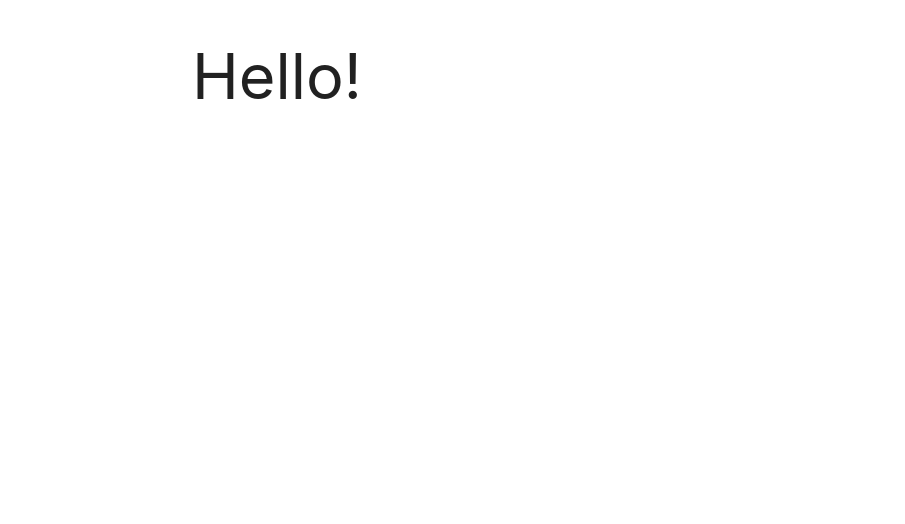
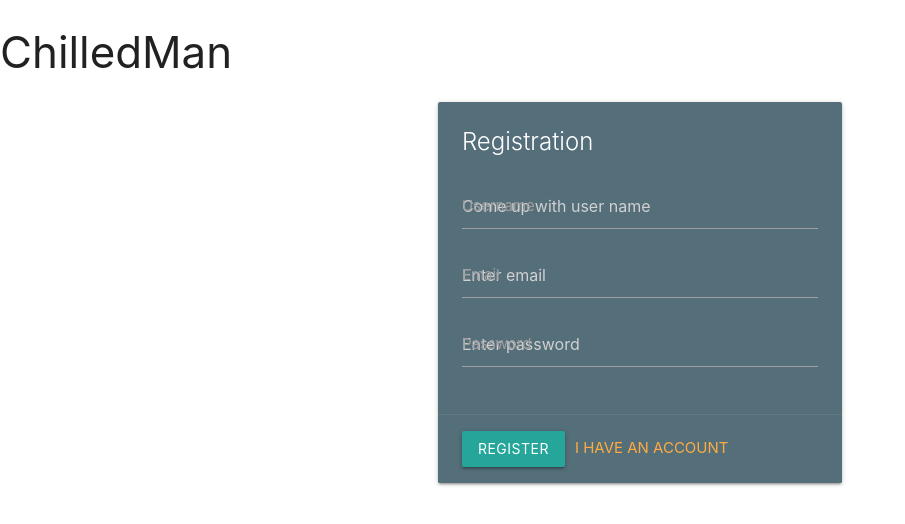
Before and after one commit to oleg221201/ChilledMan-frontend, a React (Create React App) app: page / in a window 1280 px wide. Shown: the top 524 px of the page, without its empty margins (0-905 px from the left). Built offline with nearby package versions, Linux system fonts and the light colour scheme.

Commit message:
added register and login

```diff
--- a/package.json
+++ b/package.json
@@ -25,6 +25,7 @@
       "react-app/jest"
     ]
   },
+  "proxy": "http://localhost:5000",
   "browserslist": {
     "production": [
       ">0.2%",
--- a/public/index.html
+++ b/public/index.html
@@ -24,7 +24,7 @@
       work correctly both with client-side routing and a non-root public URL.
       Learn how to configure a non-root public URL by running `npm run build`.
     -->
-    <title>React App</title>
+    <title>ChilledMan</title>
   </head>
   <body>
     <noscript>You need to enable JavaScript to run this app.</noscript>
--- a/src/App.js
+++ b/src/App.js
@@ -1,12 +1,19 @@
 import React from 'react'
+import {useRoutes} from "./routes";
+import {BrowserRouter} from 'react-router-dom'
 import 'materialize-css'
 
+
 function App() {
-  return (
-    <div className="container">
-      <h1>Hello!</h1>
-    </div>
-  )
+    const routes = useRoutes(false)
+    return (
+        <BrowserRouter>
+            <div>
+                {routes}
+            </div>
+        </BrowserRouter>
+
+    )
 }
 
 export default App
--- /dev/null
+++ b/src/hooks/http.hook.js
@@ -0,0 +1,35 @@
+import {useState, useCallback} from 'react'
+
+export const useHttp = () => {
+    const [loading, setLoading] = useState(false)
+    const [error, setError] = useState(null)
+
+    const request = useCallback(async (url, method, body = null, headers = {}) => {
+        setLoading(true)
+        try {
+            if (body) {
+                body = JSON.stringify(body)
+                headers['Content-Type'] = 'application/json'
+            }
+
+            const response = await fetch(url, {method, body, headers})
+            const data = await response.json()
+
+            if (!response.ok){
+                throw new Error(data.message || "Something go wrong")
+            }
+
+            setLoading(false)
+
+            return data
+        } catch (err) {
+            setLoading(false)
+            setError(err.message)
+            throw err
+        }
+    }, [])
+
+    const clearErrors = () => setError(null)
+
+    return {loading, request, error, clearErrors}
+}
--- /dev/null
+++ b/src/pages/LoginPage.js
@@ -0,0 +1,71 @@
+import React, {useState} from "react"
+import {useHttp} from "../hooks/http.hook";
+
+export const LoginPage = () => {
+
+    const {loading , request} = useHttp()
+
+    const [data, setData] = useState({
+        email: "", password: ""
+    })
+
+    const changeHandler = event => {
+        setData({...data, [event.target.name]: event.target.value})
+    }
+
+    const login = async () => {
+        try {
+            const login_data = await request("/api/auth/login", "POST", {...data})
+            console.log("Login:", login_data)
+        } catch (err) {
+
+        }
+    }
+
+    return (
+        <div>
+            <h3>ChilledMan</h3>
+            <div className="row">
+                <div className="col s4 offset-s4">
+                    <div className="card blue-grey darken-1">
+                        <div className="card-content white-text">
+                            <span className="card-title" style={{paddingBottom: 10}}>Log in</span>
+
+                            <div className="input-field">
+                                <input
+                                    placeholder="Enter email"
+                                    name="email"
+                                    type="text"
+                                    onChange={changeHandler}
+                                />
+                                <label htmlFor="email">Email</label>
+                            </div>
+
+                            <div className="input-field">
+                                <input
+                                    placeholder="Enter password"
+                                    name="password"
+                                    type="password"
+                                    onChange={changeHandler}
+                                />
+                                <label htmlFor="password">Password</label>
+                            </div>
+
+                        </div>
+                        <div className="card-action">
+                            <button
+                                className="btn"
+                                style={{marginRight: 10}}
+                                onClick={login}
+                                disabled={loading}
+                            >
+                                Log in
+                            </button>
+                            <a href="/">I don`t have an account</a>
+                        </div>
+                    </div>
+                </div>
+            </div>
+        </div>
+    )
+}
--- /dev/null
+++ b/src/pages/RegistrationPage.js
@@ -0,0 +1,78 @@
+import React, {useState} from "react"
+import {useHttp} from "../hooks/http.hook";
+
+export const RegistrationPage = () => {
+
+    const {loading, request} = useHttp()
+
+    const [data, setData] = useState({
+        email: "", password: "", username: ""
+    })
+
+    const changeHandler = event => {
+        setData({...data, [event.target.name]: event.target.value})
+    }
+
+    const register = async () => {
+        try {
+            const reg_data = await request("/api/auth/registration", "POST", {...data})
+            console.log("Registration", reg_data)
+        } catch (err) {
+
+        }
+    }
+
+    return (
+         <div>
+             <h3>ChilledMan</h3>
+             <div className="row">
+                 <div className="col s4 offset-s4">
+                     <div className="card blue-grey darken-1">
+                         <div className="card-content white-text">
+                             <span className="card-title" style={{paddingBottom: 10}}>Registration</span>
+
+                             <div className="input-field">
+                                 <input
+                                     placeholder="Come up with user name"
+                                     name="username"
+                                     type="text"
+                                     onChange={changeHandler}/>
+                                 <label htmlFor="username">Username</label>
+                             </div>
+
+                             <div className="input-field">
+                                 <input
+                                     placeholder="Enter email"
+                                     name="email"
+                                     type="text"
+                                     onChange={changeHandler}/>
+                                 <label htmlFor="email">Email</label>
+                             </div>
+
+                             <div className="input-field">
+                                 <input
+                                     placeholder="Enter password"
+                                     name="password"
+                                     type="password"
+                                     onChange={changeHandler}/>
+                                 <label htmlFor="password">Password</label>
+                             </div>
+
+                         </div>
+                         <div className="card-action">
+                             <button
+                                 className="btn"
+                                 style={{marginRight: 10}}
+                                 onClick={register}
+                                 disabled={loading}
+                             >
+                                 Register
+                             </button>
+                             <a href="/login">I have an account</a>
+                         </div>
+                     </div>
+                 </div>
+             </div>
+         </div>
+    )
+}
--- a/src/routes.js
+++ b/src/routes.js
@@ -3,7 +3,8 @@ import {Switch, Route, Redirect} from "react-router-dom";
 import {ProfilePage} from "./pages/ProfilePage";
 import {CreatePostPage} from "./pages/CreatePostPage";
 import {DetailPostPage} from "./pages/DetailPostPage";
-import {AuthPage} from "./pages/AuthPage";
+import {RegistrationPage} from "./pages/RegistrationPage";
+import {LoginPage} from "./pages/LoginPage";
 
 export const useRoutes = isAuthenticated => {
     if (isAuthenticated){
@@ -25,7 +26,10 @@ export const useRoutes = isAuthenticated => {
     return(
         <Switch>
             <Route path="/" exact>
-                <AuthPage />
+                <RegistrationPage />
+            </Route>
+            <Route path="/login" exact>
+                <LoginPage />
             </Route>
             <Redirect to="/"/>
         </Switch>
```
Also changed, not shown: src/pages/AuthPage.js (deleted, +0 -11 lines).
